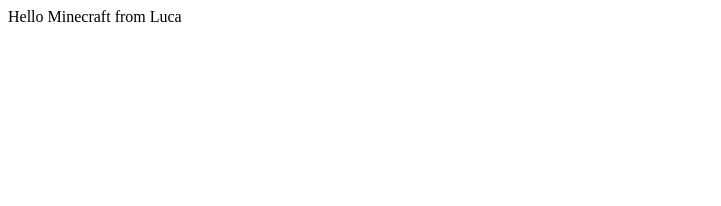
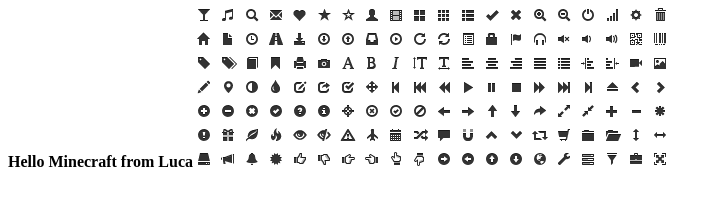
Before and after one commit to FastLabs/fastlabs.github.com, a plain HTML site: page luca.html in a window 1280 px wide. Shown: the whole page, without its empty margins (0-721 px from the left). Drawn offline with Linux system fonts and the light colour scheme.

Commit message:
another example

```diff
--- a/luca.html
+++ b/luca.html
@@ -3,6 +3,9 @@
         Luca's first web page
     </title>
     <body>
-        Hello Minecraft from Luca
+        <B>Hello Minecraft from Luca</B>
+
+        <img src='./img/glyphicons-halflings.png'/>
     </body>
+
 </html>
```
